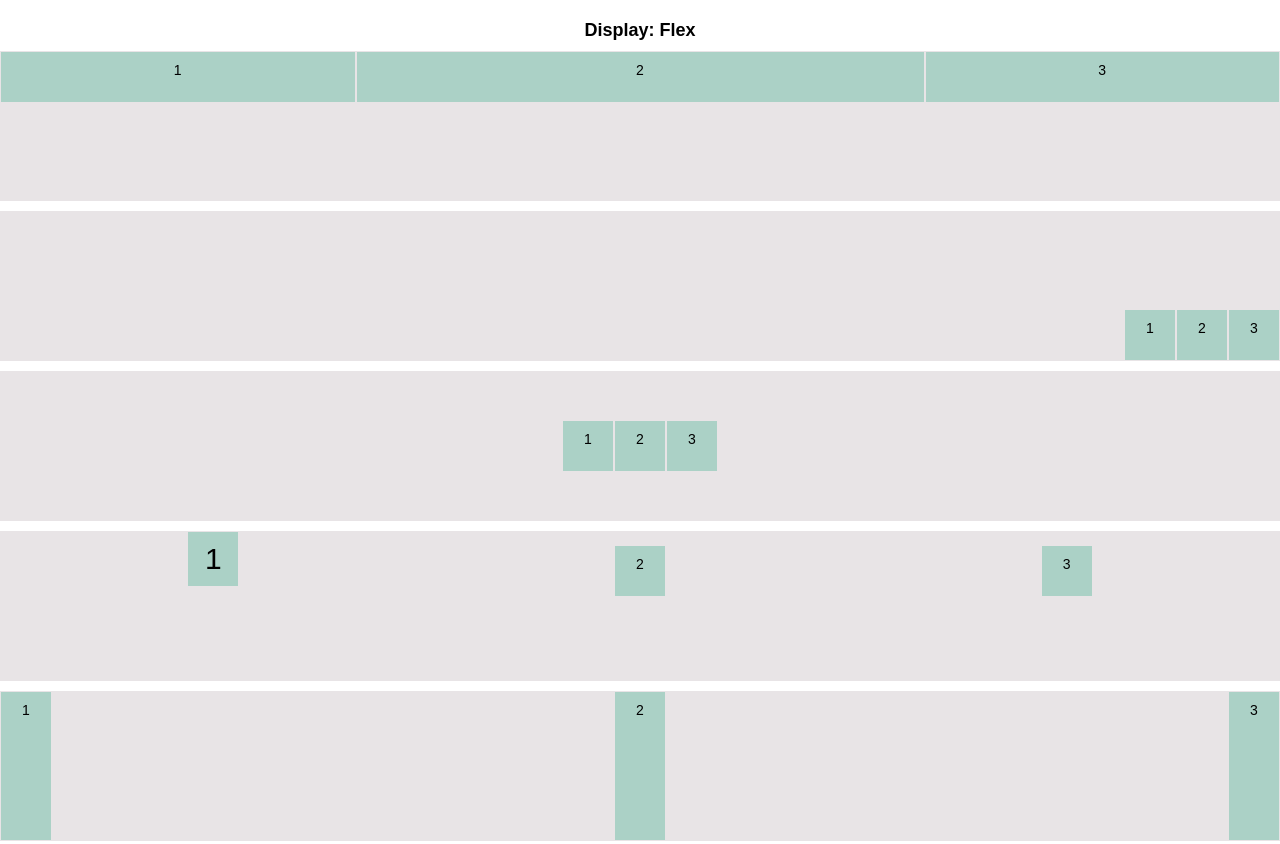
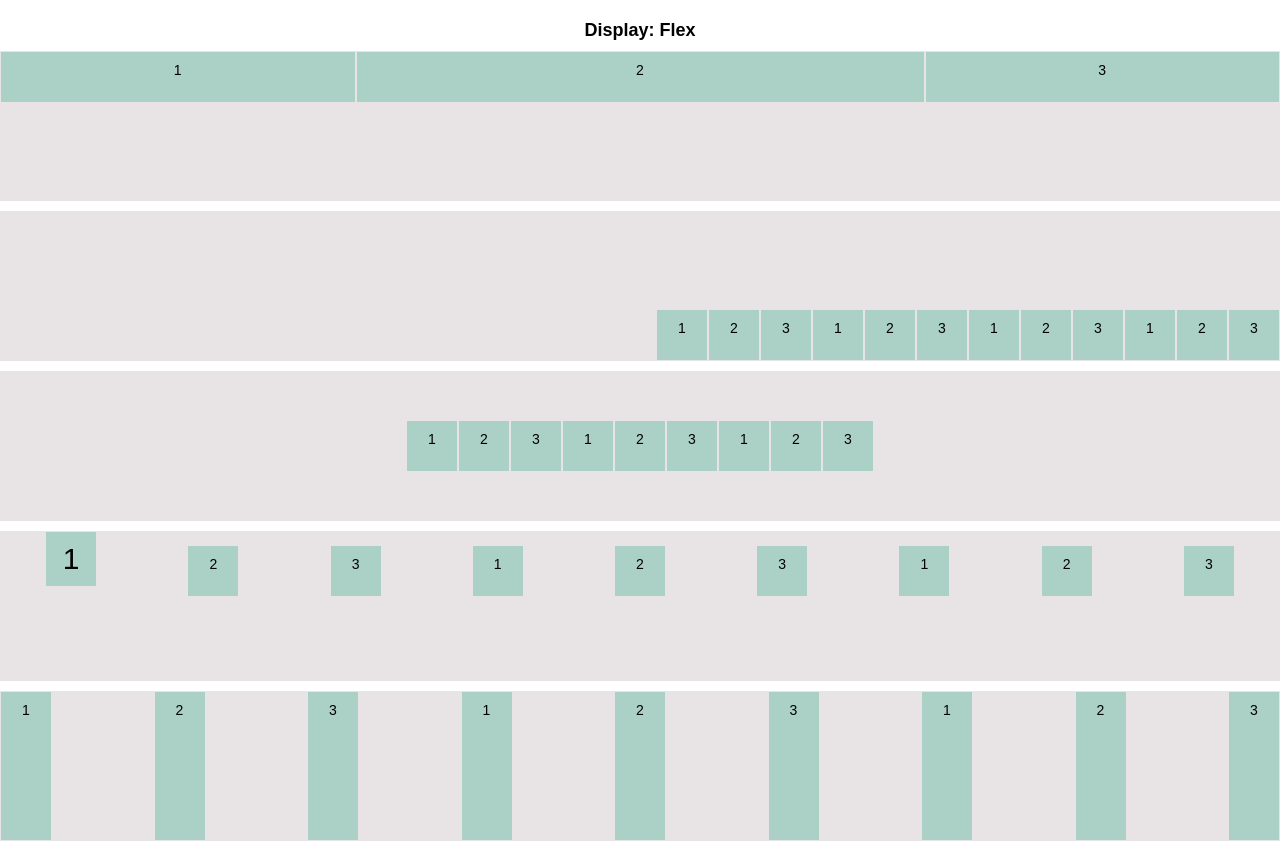
Before and after one commit to MarkAtlasR/HW-12, a plain HTML site: page index.html in a window 1280 px wide. Shown: the top 844 px of the page. Drawn offline with Linux system fonts and the light colour scheme.

Commit message:
added a lot of items

```diff
--- a/index.html
+++ b/index.html
@@ -21,8 +21,23 @@
       <div class="item">1</div>
       <div class="item">2</div>
       <div class="item">3</div>
+      <div class="item">1</div>
+      <div class="item">2</div>
+      <div class="item">3</div>
+      <div class="item">1</div>
+      <div class="item">2</div>
+      <div class="item">3</div>
+      <div class="item">1</div>
+      <div class="item">2</div>
+      <div class="item">3</div>
     </div>
     <div class="flex center container">
+      <div class="item">1</div>
+      <div class="item">2</div>
+      <div class="item">3</div>
+      <div class="item">1</div>
+      <div class="item">2</div>
+      <div class="item">3</div>
       <div class="item">1</div>
       <div class="item">2</div>
       <div class="item">3</div>
@@ -31,8 +46,20 @@
       <div class="big item">1</div>
       <div class="item">2</div>
       <div class="item">3</div>
+      <div class="item">1</div>
+      <div class="item">2</div>
+      <div class="item">3</div>
+      <div class="item">1</div>
+      <div class="item">2</div>
+      <div class="item">3</div>
     </div>
     <div class="flex between container">
+      <div class="item">1</div>
+      <div class="item">2</div>
+      <div class="item">3</div>
+      <div class="item">1</div>
+      <div class="item">2</div>
+      <div class="item">3</div>
       <div class="item">1</div>
       <div class="item">2</div>
       <div class="item">3</div>
```
